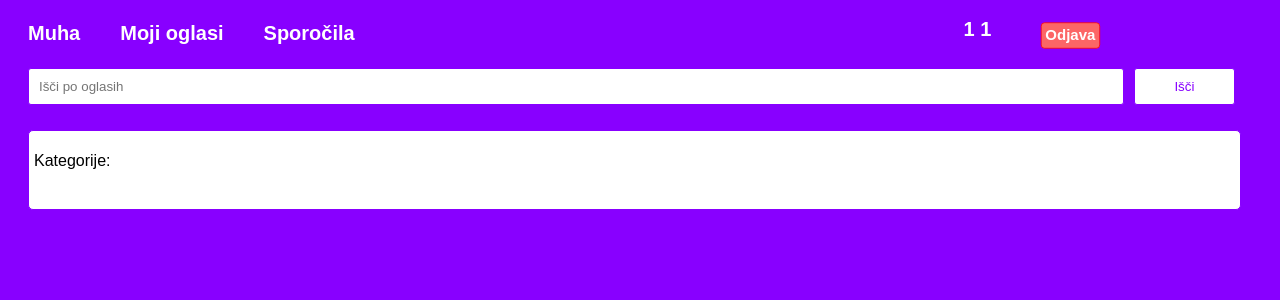
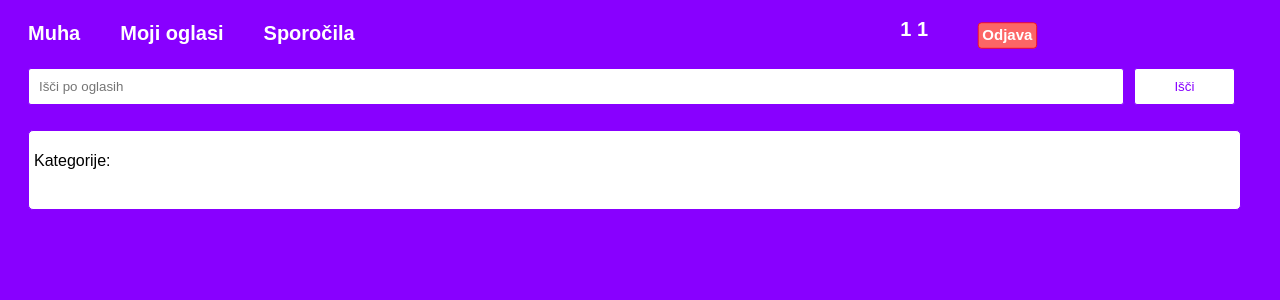
Before and after one commit to aljazorlicnik/Bolha_clone, a PHP site: page /index.php in a window 1280 px wide. Shown: the top 300 px of the page. Run offline with PHP 8.4, Linux system fonts and the light colour scheme; the visitor is signed in with stand-in values (Sample User, id 1); data that the repository does not hold is empty.

Commit message:
Fixed scaling for mobile devices

```diff
--- a/Styles/style_index.css
+++ b/Styles/style_index.css
@@ -70,7 +70,7 @@ img{
 }
 
 .profil{
-    margin-left: 45%;
+    margin-left: 40%;
     margin-top: 10px;
 }
 
```
